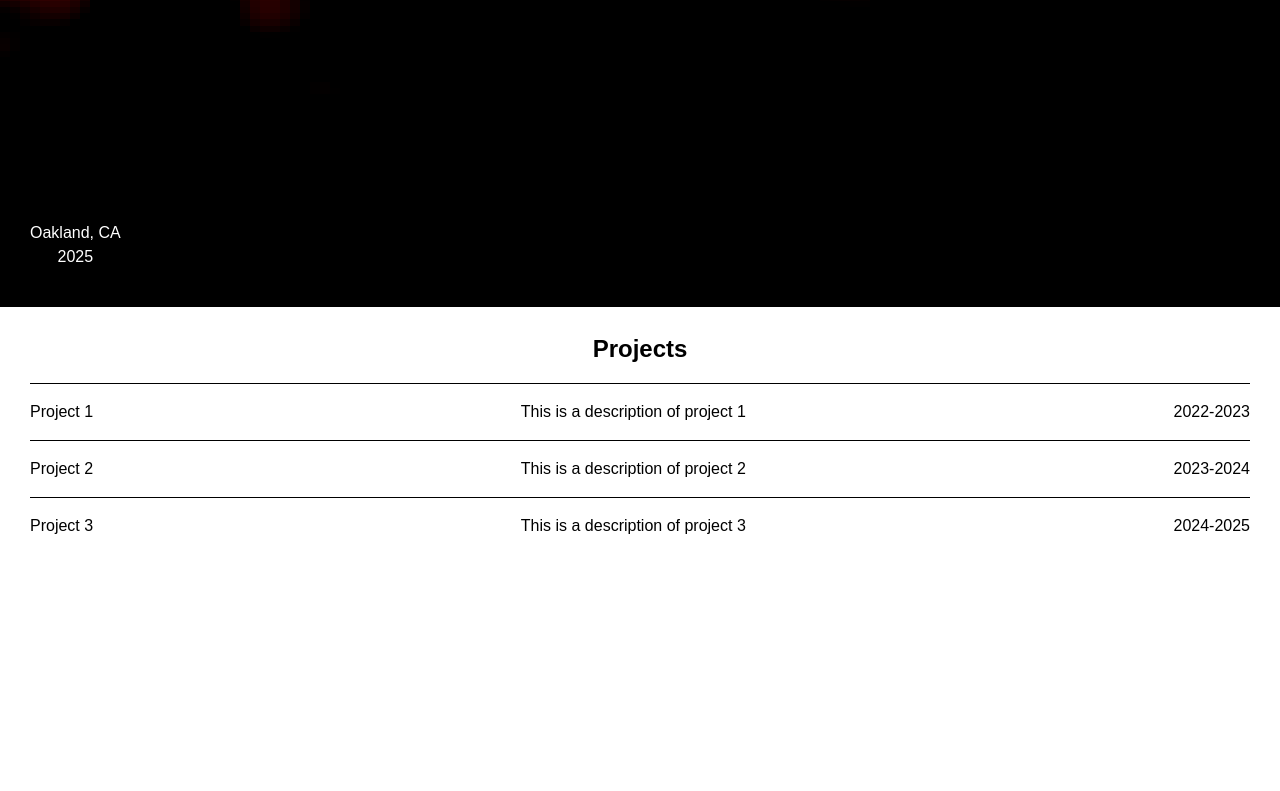
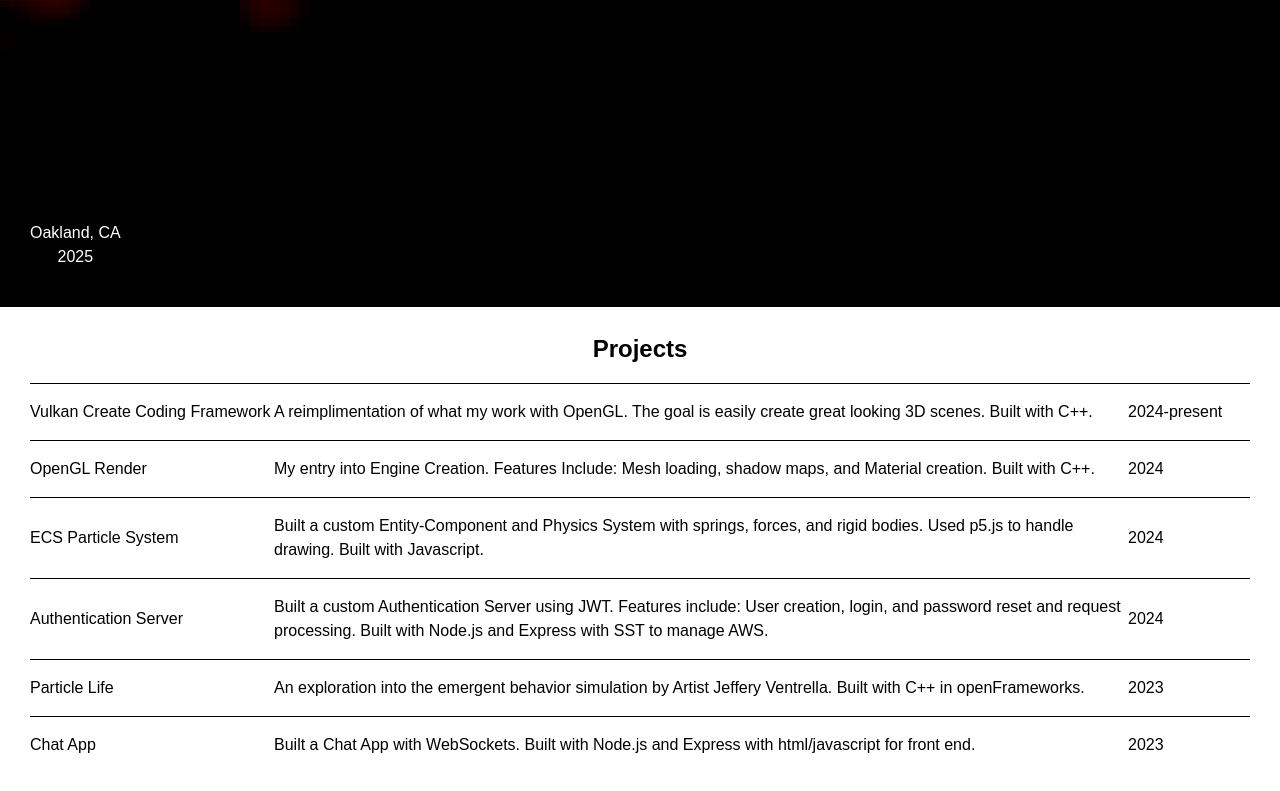
Before and after one commit to tortooga2/2025Portfolio, a React (Vite) app: page / in a window 1280 px wide. Shown: the part 493-1284 px from the top of the page. Built offline with nearby package versions, Linux system fonts and the light colour scheme; a web font is replaced by a local one.

Commit message:
Finally began working on me Projects section

```diff
--- a/src/App.jsx
+++ b/src/App.jsx
@@ -4,7 +4,10 @@ import { Analytics } from "@vercel/analytics/react"
 import Header from './Components/Header'
 import HtmlCanvas from './Components/htmlCanvas'
 import Projects from './Components/Projects'
+import VKContent from './Components/VKContent'
 import './App.css'
+
+
 
 
 
@@ -13,6 +16,18 @@ function App() {
 
   const ref = useRef(null);
 
+  const project1Ref = useRef(null);
+  const project2Ref = useRef(null);
+  const project3Ref = useRef(null);
+  const project4Ref = useRef(null);
+
+  const FoldAll = () => {
+    project1Ref.current.Fold();
+    project2Ref.current.Fold();
+    project3Ref.current.Fold();
+    project4Ref.current.Fold();
+
+  };
 
 
   return (
@@ -33,16 +48,19 @@ function App() {
 
 
 
-        <HtmlCanvas tipColor={[1.0, 0.0, 0.0]} bodyColor={[0.0, 0.0, 0.0]} dist={75.0} scroll={0.1} zIndex={0} />
-        <HtmlCanvas tipColor={[1.0, 0.0, 0.0]} bodyColor={[1.0, 1.0, 1.0]} dist={-75.0} scroll={0.1} zIndex={3} />
+        <HtmlCanvas tipColor={[1.0, 0.0, 0.0]} bodyColor={[0.0, 0.0, 0.0]} dist={75.0} scroll={0.15} zIndex={0} />
+        <HtmlCanvas tipColor={[1.0, 0.0, 0.0]} bodyColor={[1.0, 1.0, 1.0]} dist={-70.0} scroll={0.1} zIndex={3} />
 
 
 
         <h1 style={{ color: "black", filter: "invert(100%)", mixBlendMode: "difference", fontSize: "1.5em" }}>Projects</h1>
         <div id="Projects" style={{ width: "100vw", color: "black", filter: "invert(100%)", mixBlendMode: "difference", scrollMarginTop: "10%" }}>
-          <Projects title="Project 1" desc="This is a description of project 1" timeline="2022-2023" />
-          <Projects title="Project 2" desc="This is a description of project 2" timeline="2023-2024" />
-          <Projects title="Project 3" desc="This is a description of project 3" timeline="2024-2025" />
+          <Projects ref={project1Ref} title="Vulkan Create Coding Framework" desc="A reimplimentation of what my work with OpenGL. The goal is easily create great looking 3D scenes. Built with C++. " timeline="2024-present" Content={<VKContent />} parentFunc={FoldAll} />
+          <Projects ref={project2Ref} title="OpenGL Render" desc="My entry into Engine Creation. Features Include: Mesh loading, shadow maps, and Material creation. Built with C++. " timeline="2024" parentFunc={FoldAll} />
+          <Projects ref={project3Ref} title="ECS Particle System" desc="Built a custom Entity-Component and Physics System with springs, forces, and rigid bodies. Used p5.js to handle drawing. Built with Javascript. " timeline="2024" parentFunc={FoldAll} />
+          <Projects ref={project4Ref} title="Authentication Server" desc="Built a custom Authentication Server using JWT. Features include: User creation, login, and password reset and request processing. Built with Node.js and Express with SST to manage AWS. " timeline="2024" parentFunc={FoldAll} />
+          <Projects title="Particle Life" desc="An exploration into the emergent behavior simulation by Artist Jeffery Ventrella. Built with C++ in openFrameworks. " timeline="2023" parentFunc={FoldAll} />
+          <Projects title="Chat App" desc="Built a Chat App with WebSockets. Built with Node.js and Express with html/javascript for front end. " timeline="2023" parentFunc={FoldAll} />
         </div>
 
         <div style={{ height: "70vh" }}></div>
--- a/src/Components/Projects.jsx
+++ b/src/Components/Projects.jsx
@@ -1,8 +1,8 @@
-import { useState, useRef, useEffect } from 'react'
+import { useState, useRef, useEffect, forwardRef, useImperativeHandle } from 'react'
 import propTypes from 'prop-types'
 
 
-const Projects = ({ title, desc, timeline }) => {
+const Projects = forwardRef(({ title, desc, timeline, Content, parentFunc }, ref) => {
   const [ProjectsStyle, setProjectsStyle] = useState({
     display: "flex",
     flexDirection: "column",
@@ -18,7 +18,9 @@ const Projects = ({ title, desc, timeline }) => {
     flexDirection: "row",
     width: "100%",
     alignItems: "center",
-    justifyContent: "space-between",
+    textAlign: "left",
+
+
 
 
   });
@@ -28,6 +30,27 @@ const Projects = ({ title, desc, timeline }) => {
     height: "0px",
     width: "100%",
     overflow: "hidden",
+    transition: "0.3s ease",
+  });
+
+  const [TitleStyle, setTitleStyle] = useState({
+    width: " 20%",
+    color: "black",
+    transition: "0.3s ease",
+  });
+
+
+  const [DateStyle, setDateStyle] = useState({
+    width: " 10%",
+    color: "black",
+    transition: "0.3s ease",
+  });
+
+
+
+  const [DescStyle, setDescStyle] = useState({
+    width: " 70%",
+    color: "black",
     transition: "0.3s ease",
   });
 
@@ -44,11 +67,7 @@ const Projects = ({ title, desc, timeline }) => {
       transition: "0.3s ease",
     });
 
-    setDropDownStyle({
-      ...DropDownStyle,
-      height: `${DropDownHeight()}px`,
-      transition: "0.8s ease",
-    });
+
   }
 
   const onLeave = () => {
@@ -58,12 +77,43 @@ const Projects = ({ title, desc, timeline }) => {
       transition: "0.3s ease",
     });
 
+
+
+
+  }
+
+  const Drop = () => {
+    parentFunc();
+    setDropDownStyle({
+      ...DropDownStyle,
+      height: `${DropDownHeight()}px`,
+      transition: "0.3s ease",
+    });
+
+    setDescStyle({
+      ...DescStyle,
+      color: "white",
+      transition: "0.3s ease",
+    });
+  }
+
+  const Fold = () => {
     setDropDownStyle({
       ...DropDownStyle,
       height: "0px",
-      transition: "0.8s ease",
+      transition: "0.3s ease",
+    });
+
+    setDescStyle({
+      ...DescStyle,
+      color: "black",
+      transition: "0.3s ease",
     });
   }
+
+  useImperativeHandle(ref, () => ({
+    Fold: Fold,
+  }));
 
 
 
@@ -71,24 +121,27 @@ const Projects = ({ title, desc, timeline }) => {
 
 
   return (
-    <div className="ProjectsSection" style={ProjectsStyle} onMouseEnter={onEnter} onMouseLeave={onLeave}>
+    <div className="ProjectsSection" style={ProjectsStyle} onMouseEnter={onEnter} onMouseLeave={onLeave} onClick={Drop}>
       <div className="index" style={IndexStyle}>
-        <p>{title}</p>
-        <p>{desc}</p>
-        <p>{timeline}</p>
+        <p style={TitleStyle}>{title}</p>
+        <p style={DescStyle}>{desc}</p>
+        <p style={DateStyle}>{timeline}</p>
       </div>
       <div className="DropDown" ref={dropDownRef} style={DropDownStyle}>
-        <p>Details</p>
+        {Content}
       </div>
     </div >
 
-  )
-};
+  );
+});
 
 Projects.propTypes = {
   title: propTypes.string,
   desc: propTypes.string,
-  timeline: propTypes.string
+  timeline: propTypes.string,
+  Content: propTypes.object,
+  parentFunc: propTypes.func,
+
 }
 
 
--- /dev/null
+++ b/src/Components/VKContent.jsx
@@ -0,0 +1,40 @@
+const VKContent = () => {
+
+  return (
+    <div style={{ textAlign: "left" }}>
+      <p>A reimplimentation of what my work with OpenGL. However, by using Vulkan I, not only hope to have modern features available cross-platform likecomputer shaders (Unavailable on MacOS), but also to get a deeper understanding of CPU-GPU interfaces. The goal is easily create great looking 3D scenes. Built with C++.  </p>
+
+      <p> Some cool things... </p>
+      <ul>
+        <li>Vertex Buffer Manager: By deffering memory allocation, all mesh data can be allocated in a single, contiguous memory location. Also provides a simple abstraction.
+          <pre style={{ textAlign: "left" }}>
+            vbAllocator.AddMesh(&vertices, vertexBuffer); <br />
+            vbAllocator.AddMesh(&vertices2, vertexBuffer2); <br />
+            vbAllocator.AddMesh(&vertices3, vertexBuffer3); <br />
+
+            vbAllocator.AllocateVertexBuffer(vkInst-{">"}physicalDevice);
+          </pre>
+
+        </li >
+        <li>Uniform Buffer Manager
+          <pre style={{ textAlign: "left" }}>
+            UB.CreateLayout(vkInst-{">"}device, descriptorSetLayout, sizeof(UniformBufferObject)); <br />
+            UB.CreatePipelineLayout(vkInst-{">"}device, vkInst-{">"}pipelineLayout); <br />
+            --- Create Pipeline with layout --- <br />
+            UB.SubscribeToLayout(descriptorSetLayout, descriptorSet1); <br />
+            UB.SubscribeToLayout(descriptorSetLayout, descriptorSet2); <br />
+            UB.SubscribeToLayout(descriptorSetLayout, descriptorSet3); <br />
+            UB.CreatePool(vkInst-{'>'}device); <br />
+            UB.AllocateDescriptors(vkInst-{'>'}device, vkInst-{'>'}physicalDevice); <br />
+            UB.SetUniform(descriptorSet1, ubo1); <br />
+          </pre>
+
+        </li>
+      </ul>
+
+    </div >
+  )
+}
+
+
+export default VKContent;
```
